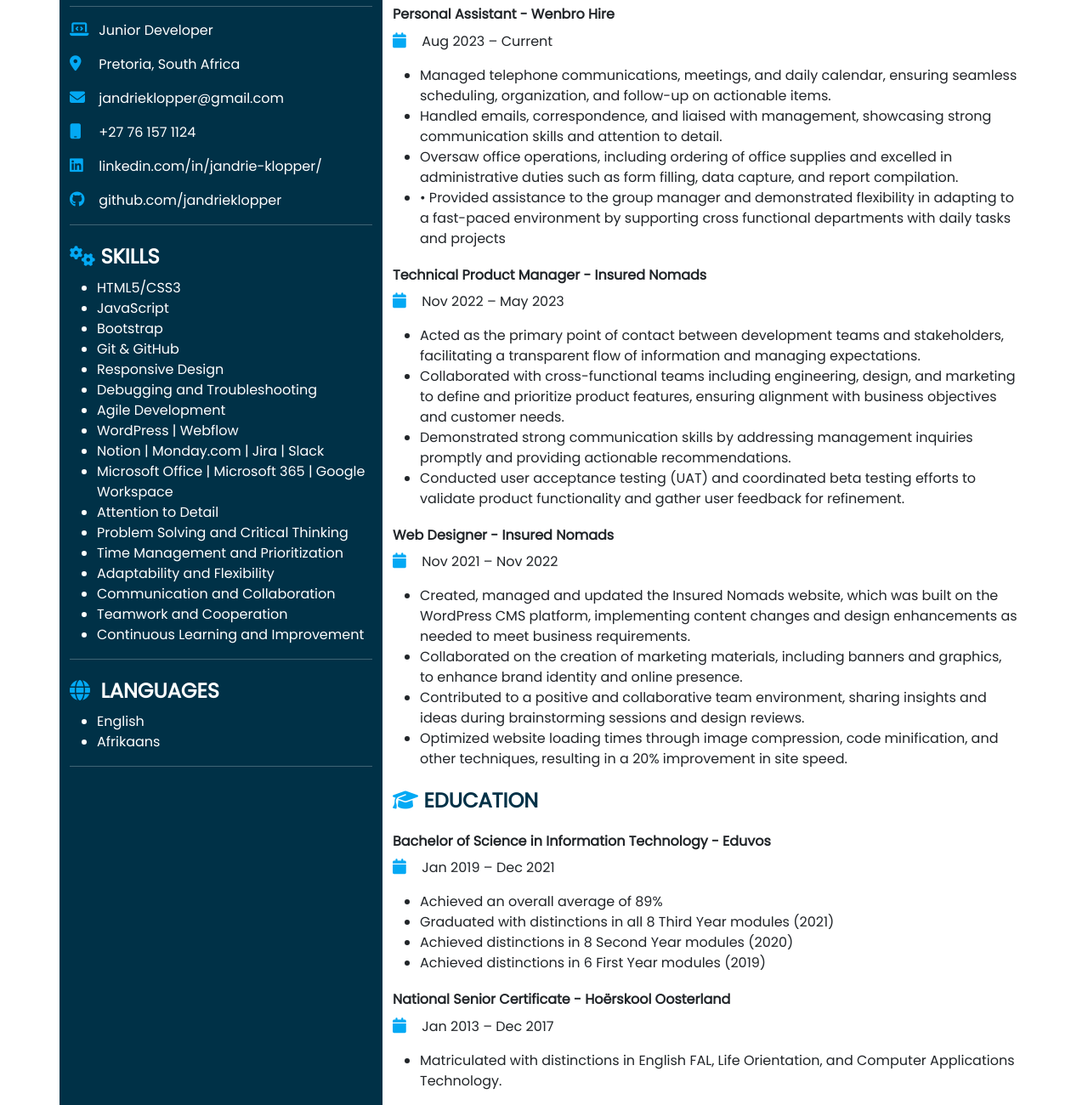
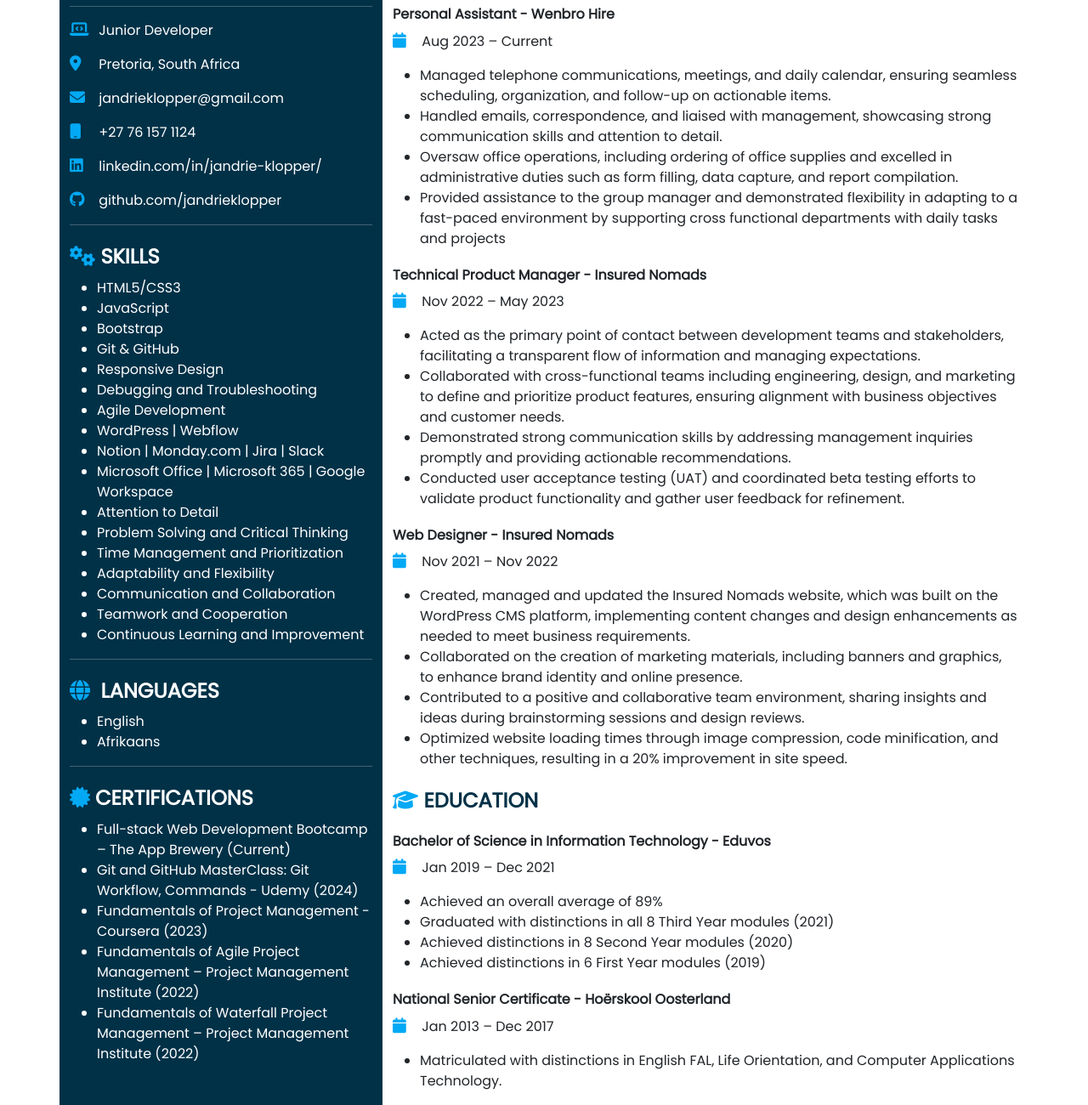
Before and after one commit to jandrieklopper/online-resume, a plain HTML site: page index.html in a window 1280 px wide. Shown: the part 273-1573 px from the top of the page at 85% size. Drawn offline with nearby package versions, Linux system fonts and the light colour scheme.

Commit message:
Added Certifications.html

```diff
--- a/index.html
+++ b/index.html
@@ -59,6 +59,15 @@
                     </ul>
                 <hr>
 
+                <h2 class="section-title"><i class="fa-solid fa-certificate icons-xl"></i>Certifications </h2>
+                <ul>
+                  <li>Full-stack Web Development Bootcamp – The App Brewery (Current)</li>
+                  <li>Git and GitHub MasterClass: Git Workflow, Commands - Udemy (2024)</li>
+                  <li>Fundamentals of Project Management - Coursera (2023)</li>
+                  <li>Fundamentals of Agile Project Management – Project Management Institute (2022)</li>
+                  <li>Fundamentals of Waterfall Project Management – Project Management Institute (2022)</li>
+                </ul>
+
             </div>
 
             <div class="col-md-8 right-column">
@@ -78,7 +87,7 @@
                   <li>Managed telephone communications, meetings, and daily calendar, ensuring seamless scheduling, organization, and follow-up on actionable items.</li>
                   <li>Handled emails, correspondence, and liaised with management, showcasing strong communication skills and attention to detail.</li>
                   <li>Oversaw office operations, including ordering of office supplies and excelled in administrative duties such as form filling, data capture, and report compilation.</li>
-                  <li>•	Provided assistance to the group manager and demonstrated flexibility in adapting to a fast-paced environment by supporting cross functional departments with daily tasks and projects</li>
+                  <li>Provided assistance to the group manager and demonstrated flexibility in adapting to a fast-paced environment by supporting cross functional departments with daily tasks and projects</li>
                 </ul>
 
                 <h3>Technical Product Manager - Insured Nomads</h3>
```
